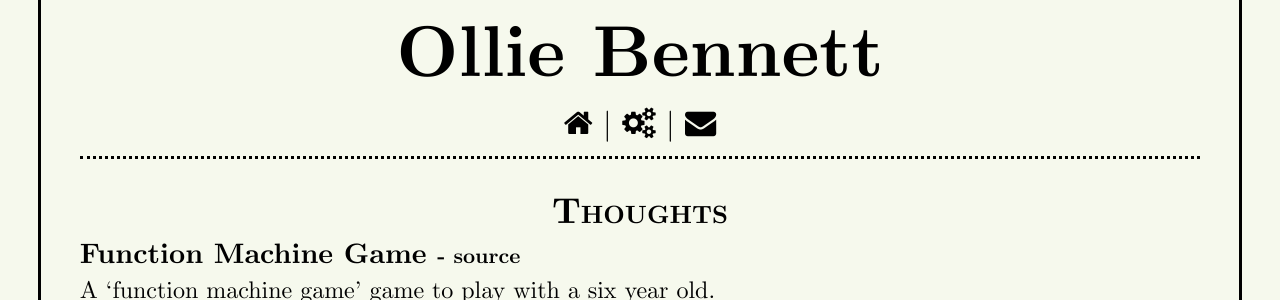
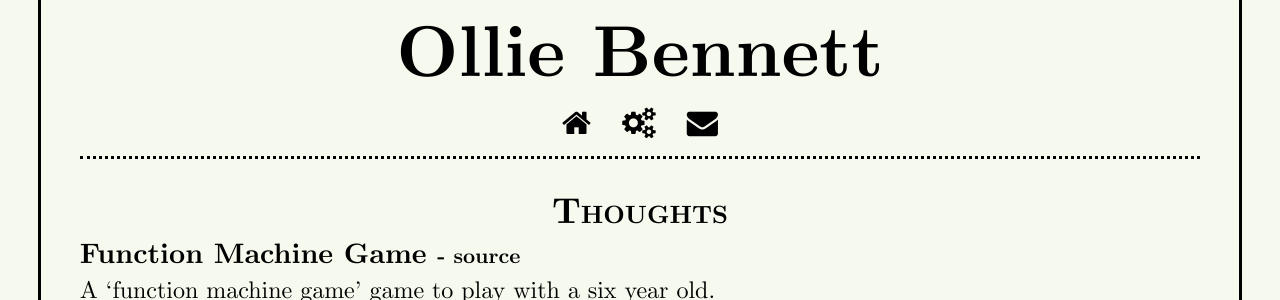
Before and after one commit to olliebennett/olliebennett.co.uk, a Jekyll site: the page built from thoughts.md, in a window 1280 px wide. Shown: the part 236-536 px from the top of the page. Built offline with Jekyll 4.4.1, drawn with Linux system fonts in a browser that asks for light colours.

Commit message:
Tidy nav icons spacing

```diff
--- a/_includes/header.html
+++ b/_includes/header.html
@@ -21,21 +21,25 @@
 {% else %}
     <a href="/"><i class="fa fa-home"></i></a>
 {% endif %}
-  	 |
+&nbsp;
 {% if page.title == "Projects" %}
     <i class="fa fa-cogs current-page"></i>
 {% else %}
-    <a href="/projects/"><i class="fa fa-cogs"></i></a>
+    <a href="/projects"><i class="fa fa-cogs"></i></a>
 {% endif %}
-  	<!--
-  	 |
-  	<a href="/blog/"><i class="fa fa-comment-o"></i></a>
-  	-->
-  	 |
+&nbsp;
+<!--
+{% if page.title == "Thoughts" %}
+  	<i class="fa fa-lightbulb-o current-page"></i>
+{% else %}
+    <a href="/thoughts"><i class="fa fa-lightbulb-o"></i></a>
+{% endif %}
+&nbsp;
+-->
 {% if page.title == "Contact" %}
     <i class="fa fa-envelope current-page"></i>
 {% else %}
-    <a href="/contact/"><i class="fa fa-envelope"></i></a>
+    <a href="/contact"><i class="fa fa-envelope"></i></a>
 {% endif %}
   </nav>
 </header>
```
